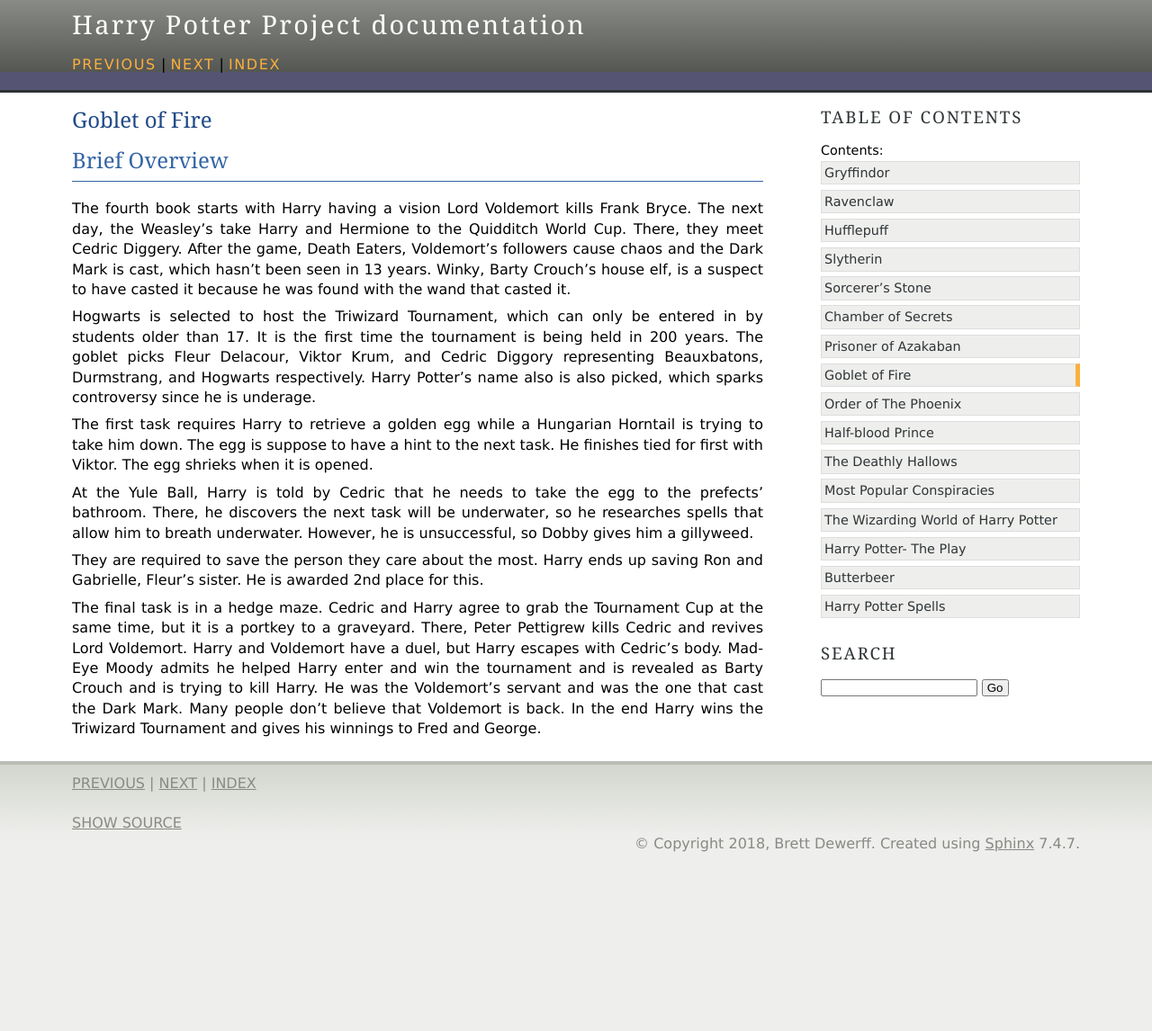
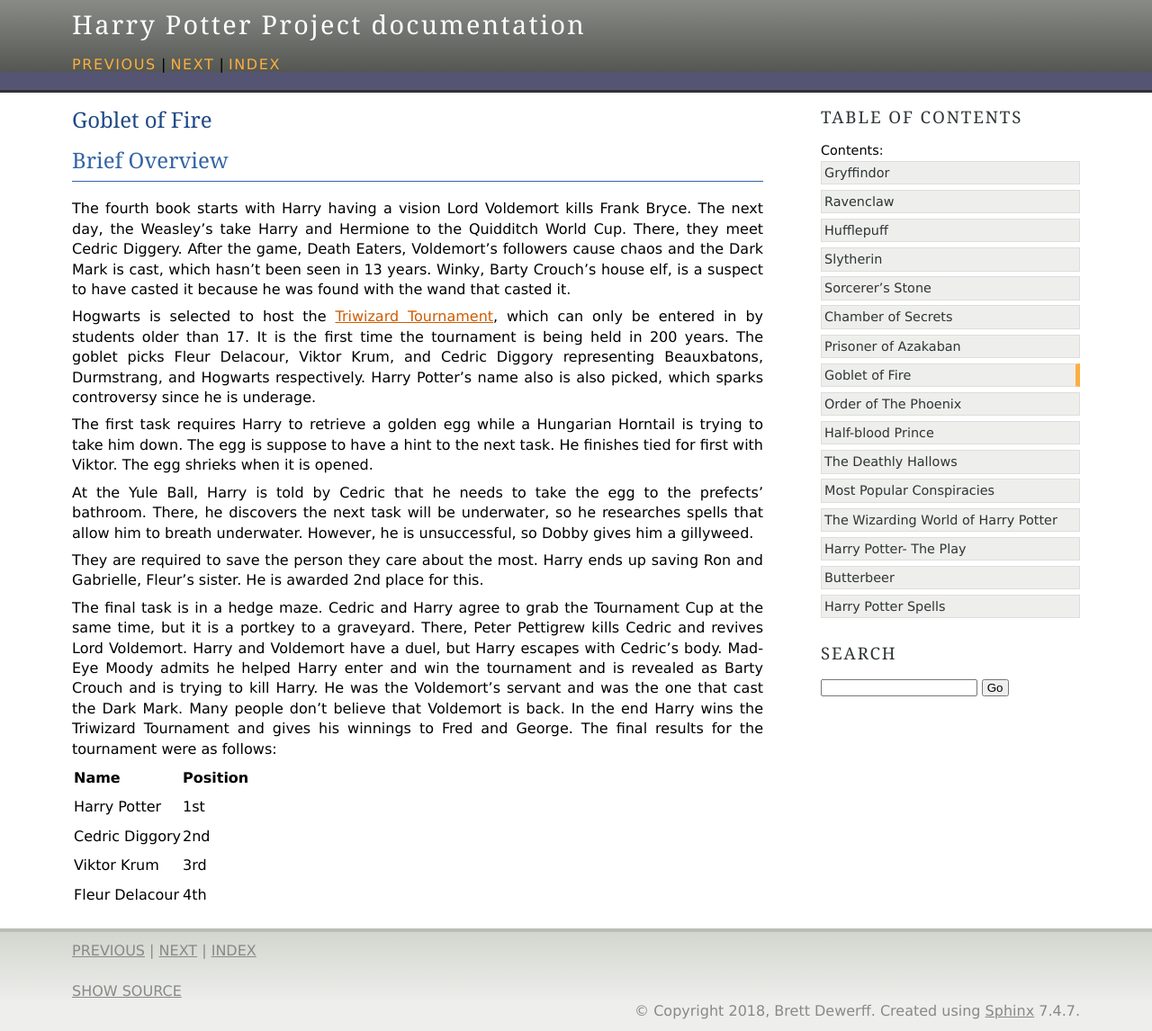
Before and after one commit to bdewerff/harry_potter_project, a Sphinx documentation site: the page built from source/goblet_of_fire/goblet.rst, in a window 1280 px wide. Shown: the whole page at 90% size. Built offline with Sphinx 7.4.7, drawn with Linux system fonts in a browser that asks for light colours; before the commit the page ends 959 px from its top, so only the background shows below that.

Commit message:
Added link and Table

```diff
--- a/source/chamber_of_secrets/chamber.rst
+++ b/source/chamber_of_secrets/chamber.rst
@@ -5,7 +5,7 @@ Brief Overview
 --------------
 
 The second installment of the Harry Potter series begins with Harry living a
-miserable summee with the Dursleys. Dobby, a house-elf comes to warn
+miserable summer with the Dursleys. Dobby, a house-elf comes to warn
 Harry to not come back to Hogwarts, but Harry ignores it. Later, Ron comes
 to steal Harry away from the Dursleys so he can live with the Weasleys
 for the summer.
--- a/source/goblet_of_fire/goblet.rst
+++ b/source/goblet_of_fire/goblet.rst
@@ -11,7 +11,8 @@ followers cause chaos and the Dark Mark is cast, which hasn't been seen in 13 ye
 Winky, Barty Crouch's house elf, is a suspect to have casted it because he was found
 with the wand that casted it.
 
-Hogwarts is selected to host the Triwizard Tournament,
+Hogwarts is selected to host the
+`Triwizard Tournament <https://www.hp-lexicon.org/thing/triwizard-tournament/>`_,
 which can only be entered in by students older than 17. It is the first time the
 tournament is being held in 200 years. The goblet picks Fleur Delacour, Viktor
 Krum, and Cedric Diggory representing  Beauxbatons, Durmstrang, and Hogwarts respectively.
@@ -36,3 +37,13 @@ Cedric's body. Mad-Eye Moody admits he helped Harry enter and win the tournament
 is revealed as Barty Crouch and is trying to kill Harry. He was the Voldemort's servant
 and was the one that cast the Dark Mark. Many people don't believe that Voldemort is back.
 In the end Harry wins the Triwizard Tournament and gives his winnings to Fred and George.
+The final results for the tournament were as follows:
+
+============== ==========
+Name           Position
+============== ==========
+Harry Potter   1st
+Cedric Diggory 2nd
+Viktor Krum    3rd
+Fleur Delacour 4th
+============== ==========
--- a/source/sorcerer_stone/sorcerer.rst
+++ b/source/sorcerer_stone/sorcerer.rst
@@ -2,7 +2,7 @@ Sorcerer's Stone
 ================
 
 Brief Overview
--------------
+--------------
 
 In the first installment of the Harry Potter series, the story begins with
 Lord Voldemort killing Harry Potter's parents, however the curse rebounds
@@ -21,10 +21,10 @@ Harry, Hermione, and Ron discover a three-headed dog, Fluffy, that
 is guarding a trap door. They learn it is guarding the Sorcerer's
 stone, which can be used for the Elixir of Life to grant who drinks it,
 immortality. Throughout the plot the three friends believe Snape is
-trying to steal the Sorcerer's stone, but after surpassing
+trying to steal the **Sorcerer's Stone**, but after surpassing
 Fluffy and traversing the school's security system, they find out
 Professor Quirrell was attempting to steal it. Voldemort possesses
 Quirrell to try to harm Harry, but he crumbles when touching Harry
 because Harry's mother put magical protection from Voldemort onto Harry.
-In the end, the Sorcerer's Stone was destroyed to prevent Voldemort from
+In the end, the **Sorcerer's Stone** was destroyed to prevent Voldemort from
 attempting to steal it again.
```
